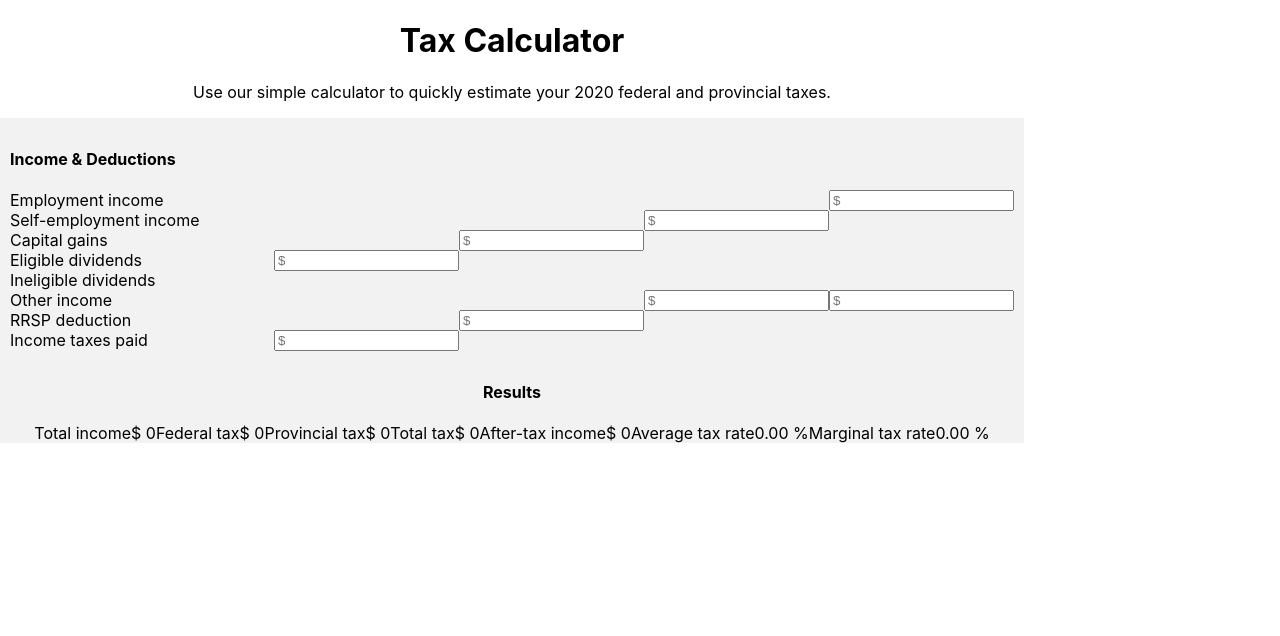
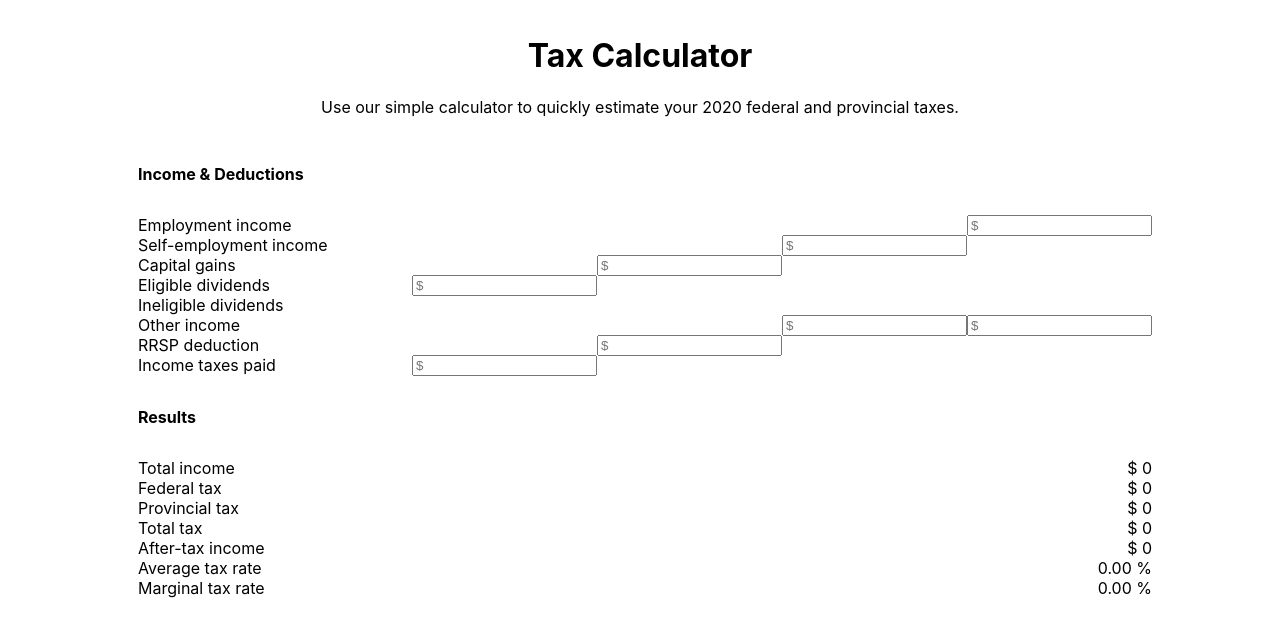
Before and after one commit to Kenji-Jumalon/taxcalculator, a React (Create React App) app in the folder src/main/ui/taxcalculatorapp/: page / in a window 1280 px wide. Shown: the top 636 px of the page. Built offline with nearby package versions, Linux system fonts and the light colour scheme; the HTML template or start-up script is replaced by a standard one.

Commit message:
adds more taxcalculator styling

```diff
--- a/src/main/ui/taxcalculatorapp/src/TaxCalculator.css
+++ b/src/main/ui/taxcalculatorapp/src/TaxCalculator.css
@@ -1,25 +1,43 @@
 /***/
 
 #wrapper {
-    width: 1024px;
     text-align: center;
+    padding: 15px;
+    /*background: #e6f7ff;*/
+    /*border: 1px solid black;*/
+
 }
 
 #taxcalculator {
-    display: block;
-    background: #f2f2f2;
+    width: 1024px;
+    text-align: center;
+    display: inline-block;
+}
+
+div h4 {
+    padding: 10px;
 }
 
 div label {
     margin-left: 0px;
     text-align: left;
+    padding: 10px;
 }
 
 div input {
     float: right;
 }
+
 #incomes {
     text-align: left;
-    padding: 10px;
     margin: 0;
 }
+
+#results {
+    text-align: left;
+    margin: 0;
+}
+
+div span {
+    float: right;
+}
--- a/src/main/ui/taxcalculatorapp/src/TaxCalculator.js
+++ b/src/main/ui/taxcalculatorapp/src/TaxCalculator.js
@@ -49,22 +49,36 @@ class TaxCalculator extends Component {
                                         <input type="text" placeholder={"$"}/>
                                     </div>
                                 </Col>
-                                <Col xs={6}>
+                                <Col xs={6} id={"results"}>
                                     <h4>Results</h4>
-                                    <span>Total income</span>
+                                    <div>
+                                        <label>Total income</label>
                                         <span>$ 0</span>
-                                    <span>Federal tax</span>
+                                    </div>
+                                    <div>
+                                        <label>Federal tax</label>
                                         <span>$ 0</span>
-                                    <span>Provincial tax</span>
+                                    </div>
+                                    <div>
+                                        <label>Provincial tax</label>
                                         <span>$ 0</span>
-                                    <span>Total tax</span>
+                                    </div>
+                                    <div>
+                                        <label>Total tax</label>
                                         <span>$ 0</span>
-                                    <span>After-tax income</span>
+                                    </div>
+                                    <div>
+                                        <label>After-tax income</label>
                                         <span>$ 0</span>
-                                    <span>Average tax rate</span>
+                                    </div>
+                                    <div>
+                                        <label>Average tax rate</label>
                                         <span>0.00 %</span>
-                                    <span>Marginal tax rate</span>
+                                    </div>
+                                    <div>
+                                        <label>Marginal tax rate</label>
                                         <span>0.00 %</span>
+                                    </div>
                                 </Col>
                             </Row>
                         </Container>
```
Lines whose indentation alone changed are shown as unchanged.
